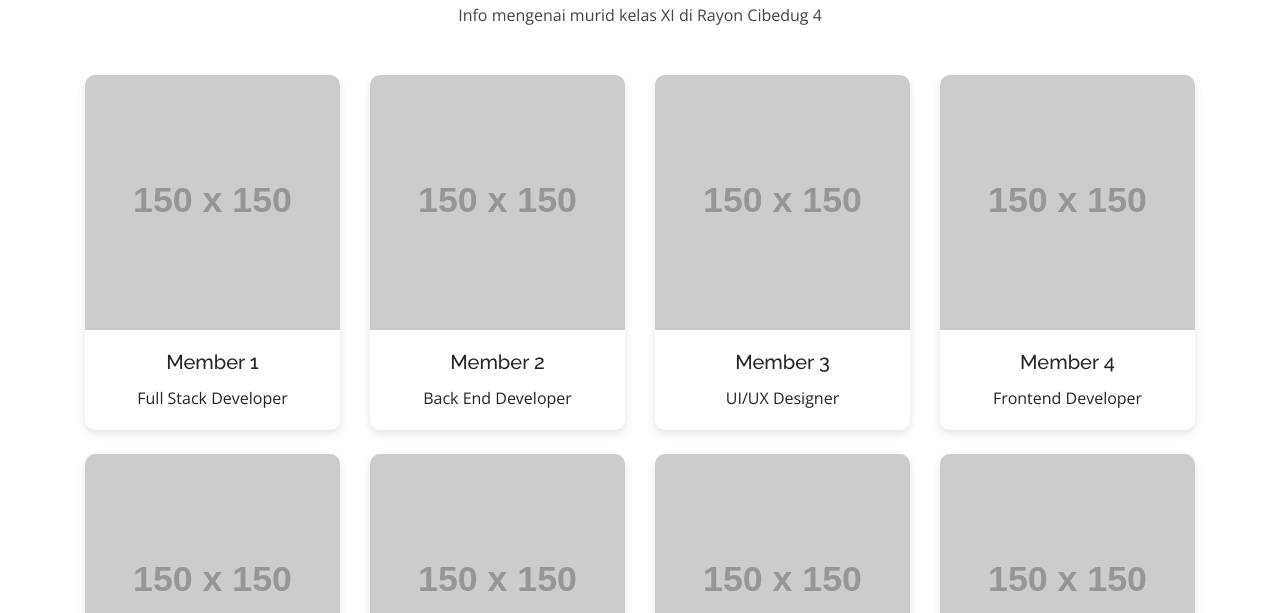
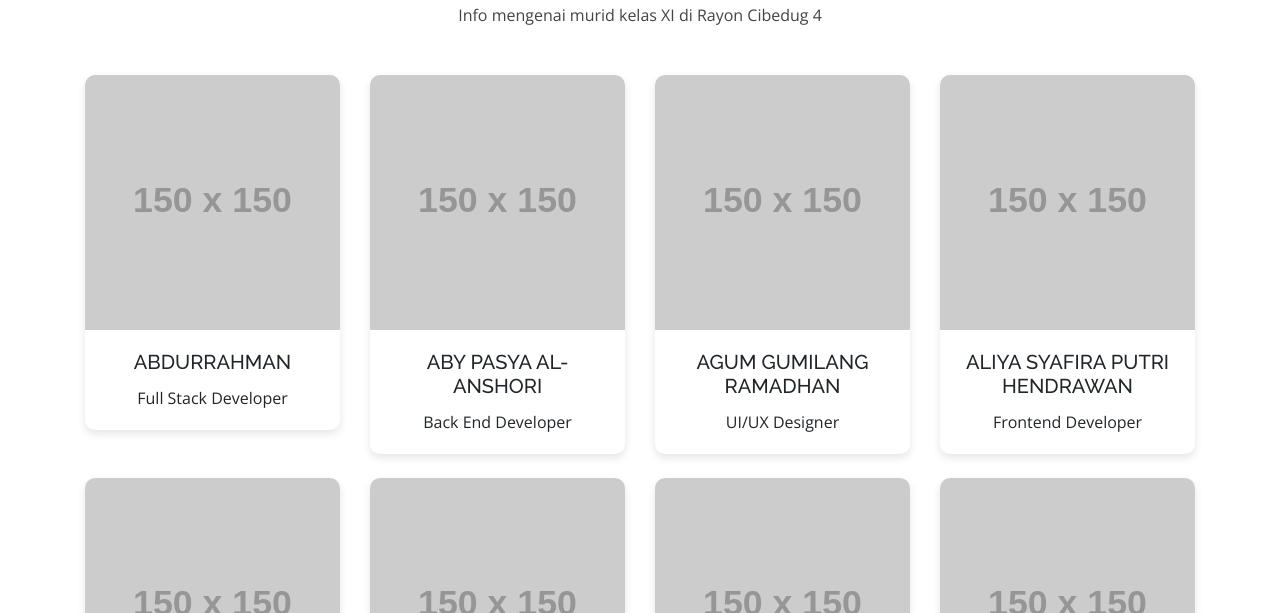
Before and after one commit to Abdurrahman778/Web-Cibedug_4, a plain HTML site: page student-11.html in a window 1280 px wide. Shown: the part 187-800 px from the top of the page. Drawn offline with nearby package versions, Linux system fonts and the light colour scheme; placeholder pictures from the web are drawn by us.

Commit message:
update nama siswa kelas 11 | 12/10/2024

```diff
--- a/student-11.html
+++ b/student-11.html
@@ -97,53 +97,6 @@
     <p class="text-center mb-5">
       Info mengenai murid kelas XI di Rayon Cibedug 4
     </p>
-    <div class="row">
-      <!-- 36 Cards -->
-      <!-- Card 1 -->
-      <div class="col-md-4 col-lg-3 mb-4" data-aos="fade-up">
-        <div class="card">
-          <img src="https://via.placeholder.com/150" alt="Team Member" class="card-img-top">
-          <div class="card-body text-center">
-            <h5 class="card-title">Member 1</h5>
-            <p class="card-text">Full Stack Developer</p>
-          </div>
-        </div>
-      </div>
-      <!-- Card 2 -->
-      <div class="col-md-4 col-lg-3 mb-4" data-aos="fade-up">
-        <div class="card">
-          <img src="https://via.placeholder.com/150" alt="Team Member" class="card-img-top">
-          <div class="card-body text-center">
-            <h5 class="card-title">Member 2</h5>
-            <p class="card-text">Back End Developer</p>
-          </div>
-        </div>
-      </div>
-      <!-- Card 3 -->
-      <div class="col-md-4 col-lg-3 mb-4" data-aos="fade-up">
-        <div class="card">
-          <img src="https://via.placeholder.com/150" alt="Team Member" class="card-img-top">
-          <div class="card-body text-center">
-            <h5 class="card-title">Member 3</h5>
-            <p class="card-text">UI/UX Designer</p>
-          </div>
-        </div>
-      </div>
-      <!-- Duplicate structure to create 36 cards -->
-      <!-- Paste the above structure for cards 4 to 36 -->
-      <div class="col-md-4 col-lg-3 mb-4" data-aos="fade-up">
-        <div class="card">
-          <img src="https://via.placeholder.com/150" alt="Team Member" class="card-img-top">
-          <div class="card-body text-center">
-            <h5 class="card-title">Member 4</h5>
-            <p class="card-text">Frontend Developer</p>
-          </div>
-        </div>
-      </div>
-      <!-- Add remaining cards up to Member 36 here -->
-      <!-- Total of 36 cards -->
-    </div>
-
     <div class="row">
       <!-- 36 Cards -->
       <!-- Card 1 -->
```
